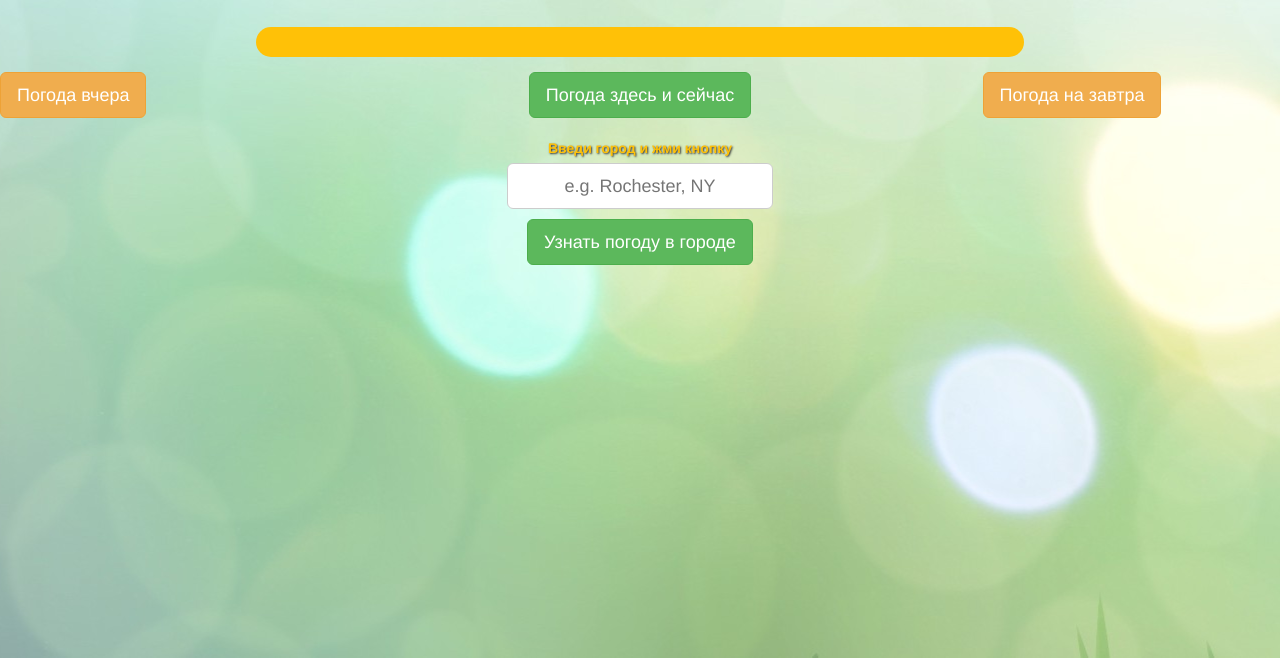
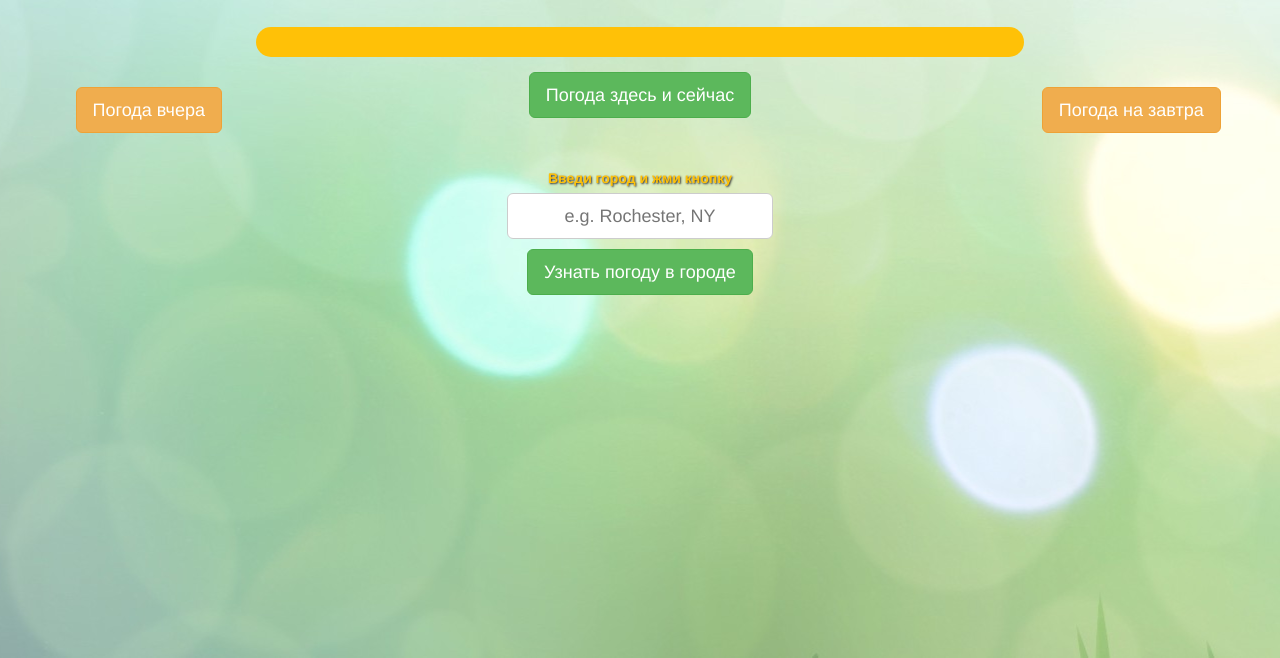
Before and after one commit to Lusinia/cursor_ajax_weather, a website: page index.html in a window 1280 px wide. Shown: the part 142-800 px from the top of the page. Drawn offline with nearby package versions, Linux system fonts and the light colour scheme; some packages are replaced by stand-ins of ours.

Commit message:
fix buttons style

```diff
--- a/css/style.css
+++ b/css/style.css
@@ -31,12 +31,10 @@ h1 {
     margin-bottom: 20px;
 }
 
-@media screen and (max-width: 768px) {
-    .btn-warning {
-        margin: 15px auto;
-        display: block;
+button.btn.btn-warning.btn-lg {
+    display: block;
+    margin: 15px auto;
 
-    }
 }
 
 .icon {
@@ -104,9 +102,7 @@ form {
 
 .sky {
     animation: bg 60s linear infinite;
-    /*backface-visibility: hidden;*/
     transform: translate3d(0, 0, 0);
-    /* Set your background with this */
     background: #348cb2 url("../img/sky_p.jpg") bottom left;
     background-repeat: repeat-x;
     height: 100%;
@@ -120,6 +116,8 @@ form {
     background-size: 4996px auto;
     width: 9992px;
 }
+
+
 
 @-moz-keyframes bg {
     0% {
```
